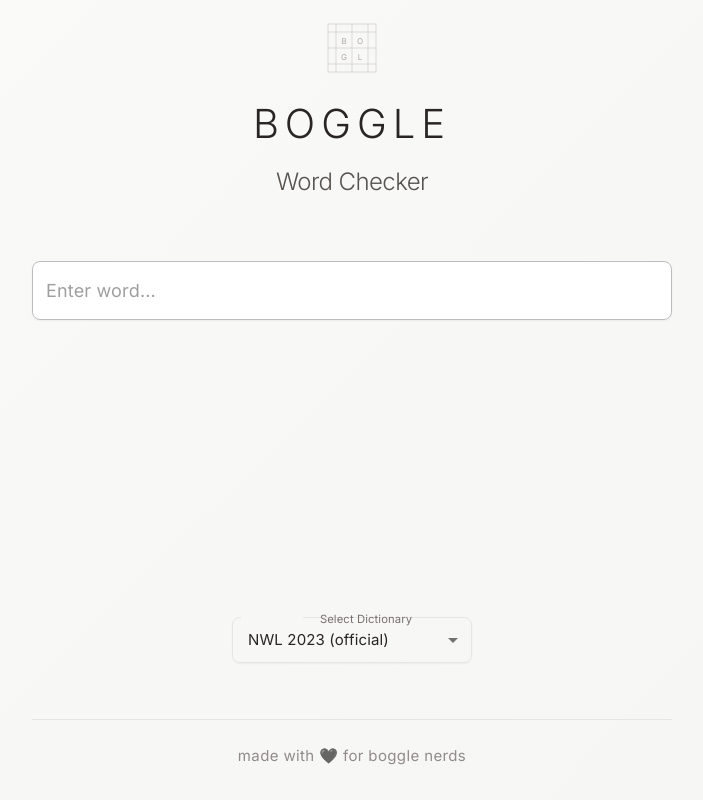
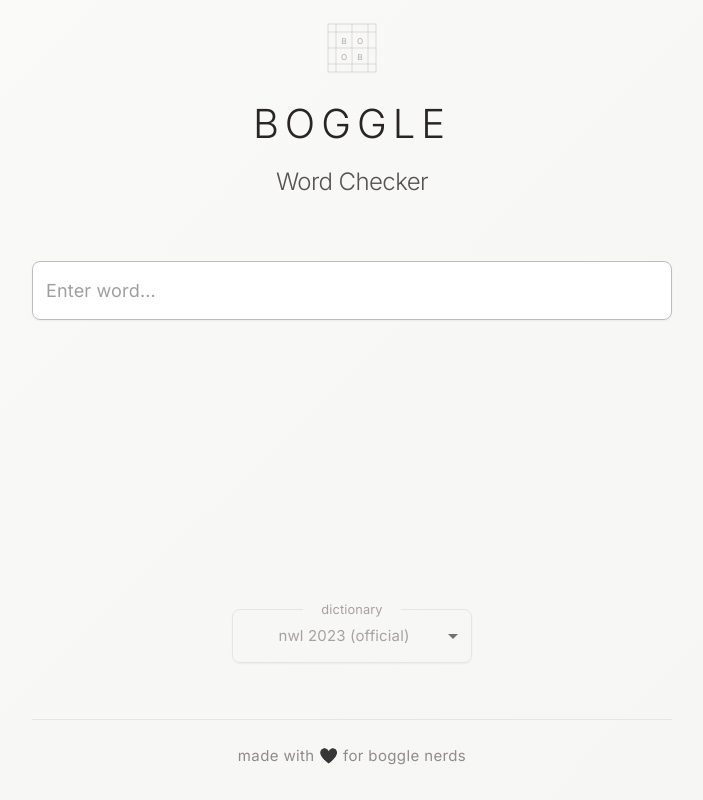
Before and after one commit to brettdevore/boggle-dictionary, a React (Vite) app: page / in a window 1280 px wide. Shown: the whole page, without its empty margins (288-991 px from the left). Built offline with nearby package versions, Linux system fonts and the light colour scheme; no server answers.

Commit message:
Improve dictionary selector styling and fix default selection - center label, lighter text, fix MenuItem values, flatten heart emoji

```diff
--- a/src/App.css
+++ b/src/App.css
@@ -525,6 +525,10 @@ html, body, #root, .app {
   width: 240px;
 }
 
+.MuiList-root.MuiList-padding.MuiMenu-list.css-1toxriw-MuiList-root-MuiMenu-list{
+  justify-content: center;
+}
+
 .dictionary-select .MuiOutlinedInput-root {
   /* background-color: white; */
   border-radius: var(--radius-lg);
@@ -532,6 +536,7 @@ html, body, #root, .app {
   font-weight: 400;
   transition: all 0.2s cubic-bezier(0.4, 0, 0.2, 1);
   box-shadow: var(--shadow-sm);
+  text-align:center;
 }
 
 .dictionary-select .MuiOutlinedInput-root .MuiOutlinedInput-notchedOutline {
@@ -551,13 +556,27 @@ html, body, #root, .app {
 }
 
 .dictionary-select .MuiInputLabel-root {
-  color: var(--color-stone-500);
+  color: var(--color-stone-400);
   font-family: var(--font-primary);
-  font-size: 0.9375rem;
+  font-size: 0.8rem;
   text-align: center;
   width: 100%;
-  left: 0;
+  left: 50%;
+  transform: translateX(-50%);
   transform-origin: center;
+  top:-8px;
+  background-color: transparent;
+  padding: 0 var(--space-2);
+}
+
+/* Target the fieldset legend that creates the gray background */
+.dictionary-select .MuiOutlinedInput-root .MuiOutlinedInput-notchedOutline legend {
+  text-align: center;
+  margin: 0 auto;
+}
+
+.dictionary-select .MuiOutlinedInput-root .MuiOutlinedInput-notchedOutline legend span {
+  padding: 0 var(--space-6);
 }
 
 .dictionary-select .MuiInputLabel-root.Mui-focused {
@@ -565,9 +584,9 @@ html, body, #root, .app {
 }
 
 .dictionary-select .MuiSelect-select {
-  padding: var(--space-3) var(--space-4);
+  padding: var(--space-4) var(--space-4);
   font-family: var(--font-primary);
-  color: var(--color-stone-800);
+  color: var(--color-stone-400);
 }
 
 /* Dictionary dropdown menu */
@@ -618,6 +637,11 @@ html, body, #root, .app {
   transition: opacity 0.2s cubic-bezier(0.4, 0, 0.2, 1);
 }
 
+/* Make the heart emoji flat and dark gray */
+.footer-text span{
+  filter: grayscale(1) brightness(.1);
+}
+
 .footer-text:hover {
-  opacity: 1;
+  opacity: .9;
 }
--- a/src/App.tsx
+++ b/src/App.tsx
@@ -129,22 +129,22 @@ function App() {
 
         <div className="dictionary-selector">
           <FormControl variant="outlined" size="small" className="dictionary-select">
-            <InputLabel id="dictionary-select-label">Select Dictionary</InputLabel>
+            <InputLabel id="dictionary-select-label">dictionary</InputLabel>
             <Select
               labelId="dictionary-select-label"
               value={selectedDictionary}
               onChange={(e) => handleDictionaryChange(e.target.value as DictionaryType)}
-              label="Dictionary"
+              label="dictionary"
             >
-              <MenuItem value="MW Scrabble">MW Scrabble (strictest)</MenuItem>
-              <MenuItem value="NWL 2023">NWL 2023 (official)</MenuItem>
-              <MenuItem value="CSW 2024">CSW 2024 (international)</MenuItem>
+              <MenuItem value="NWL 2023">nwl 2023 (official)</MenuItem>
+              <MenuItem value="MW Scrabble">mw scrabble (strictest)</MenuItem>
+              <MenuItem value="CSW 2024">csw 2024 (international)</MenuItem>
             </Select>
           </FormControl>
         </div>
 
         <footer className="footer">
-          <p className="footer-text">made with 🖤 for boggle nerds</p>
+          <p className="footer-text">made with <span>🖤</span> for boggle nerds</p>
         </footer>
       </div>
     </div>
--- a/src/components/BoggleLogo.tsx
+++ b/src/components/BoggleLogo.tsx
@@ -22,8 +22,8 @@ const BoggleLogo: React.FC = () => {
           {/* Small letters in the four primary squares */}
           <text x="24" y="26" textAnchor="middle" dominantBaseline="middle" fontSize="8" fontFamily="Inter, sans-serif" fontWeight="400" fill="#9c9691" opacity="0.8">B</text>
           <text x="40" y="26" textAnchor="middle" dominantBaseline="middle" fontSize="8" fontFamily="Inter, sans-serif" fontWeight="400" fill="#9c9691" opacity="0.8">O</text>
-          <text x="24" y="42" textAnchor="middle" dominantBaseline="middle" fontSize="8" fontFamily="Inter, sans-serif" fontWeight="400" fill="#9c9691" opacity="0.8">G</text>
-          <text x="40" y="42" textAnchor="middle" dominantBaseline="middle" fontSize="8" fontFamily="Inter, sans-serif" fontWeight="400" fill="#9c9691" opacity="0.8">L</text>
+          <text x="24" y="42" textAnchor="middle" dominantBaseline="middle" fontSize="8" fontFamily="Inter, sans-serif" fontWeight="400" fill="#9c9691" opacity="0.8">O</text>
+          <text x="40" y="42" textAnchor="middle" dominantBaseline="middle" fontSize="8" fontFamily="Inter, sans-serif" fontWeight="400" fill="#9c9691" opacity="0.8">B</text>
         </svg>
       </div>
       <div className="logo-text">
```
